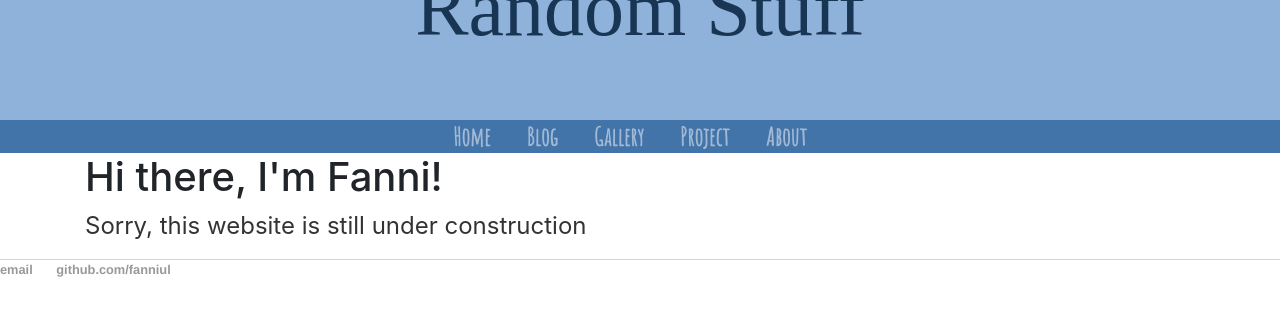
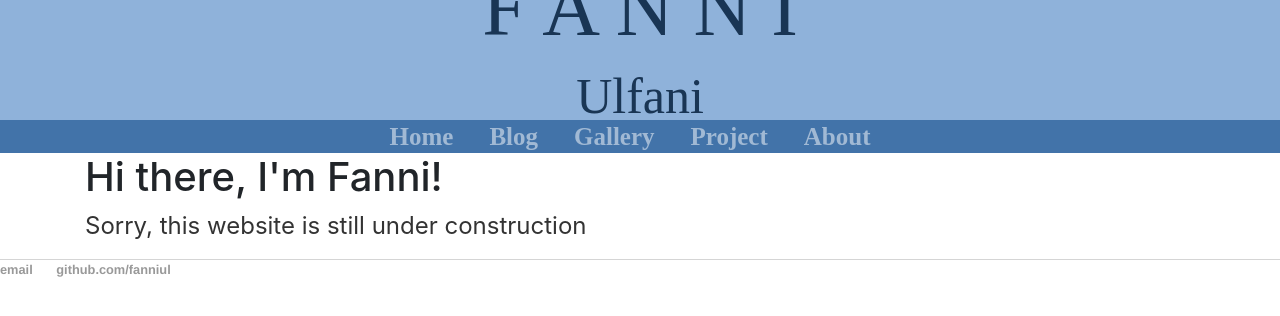
Before and after one commit to fanniul/fanniul.github.io, a Jekyll site: the page built from index.html, in a window 1280 px wide. Shown: the top 316 px of the page. Built offline with Jekyll 4.4.1, drawn with Linux system fonts in a browser that asks for light colours; some web fonts are replaced; comment, search, counter and statistics services are not loaded.

Commit message:
Update default.html
Update header

```diff
--- a/_layouts/default.html
+++ b/_layouts/default.html
@@ -9,10 +9,13 @@
 			<script src="https://stackpath.bootstrapcdn.com/bootstrap/4.3.1/js/bootstrap.min.js" integrity="sha384-JjSmVgyd0p3pXB1rRibZUAYoIIy6OrQ6VrjIEaFf/nJGzIxFDsf4x0xIM+B07jRM" crossorigin="anonymous"></script>
 			<link rel="stylesheet" type="text/css" href="/css/main.css">
 			<!-- Google Fonts -->
-			<link href="https://fonts.googleapis.com/css?family=Amatic+SC|Josefin+Slab" rel="stylesheet">
+			<link href="https://fonts.googleapis.com/css2?family=Cookie&family=Montserrat:wght@700&display=swap" rel="stylesheet">
+			<link href="https://fonts.googleapis.com/css?family=Amatic+SC|Josefin+Slab|Cookie" rel="stylesheet">
 		</head>
 
 		<style>
+			font-family: 'Cookie', cursive;
+                        font-family: 'Montserrat', sans-serif;
 			font-family: 'Amatic SC', cursive;
 			font-family: 'Josefin Slab', serif;
 		</style>
@@ -20,7 +23,8 @@
 		<body>
 			<!-- Header -->
 			<div class=" jumbotron-fluid text-center bg-lightblue" style="margin-bottom:0; margin-top:-50px;margin-left:0; margin-right: 0; height: 160px;">
-			  <h1 style="font-family: Sophia;font-size: 80px;color:#193554;margin-top:0;margin-bottom:20px;" >Random Stuff</h1>
+			  <h1 style="font-family: Montserrat;font-size: 80px;color:#193554;margin-top:10px;margin-bottom:10px;" >F A N N I</h1>
+			  <h1 style="font-family: Cookie;font-size: 50px;color:#193554;margin-top:10px;margin-bottom:10px;" >Ulfani</h1>
 			</div>
 			<!-- Nav Bar -->
 			<nav class="navbar navbar-expand-sm bg-blueish navbar-dark justify-content-center" style="height:33px;">
```
